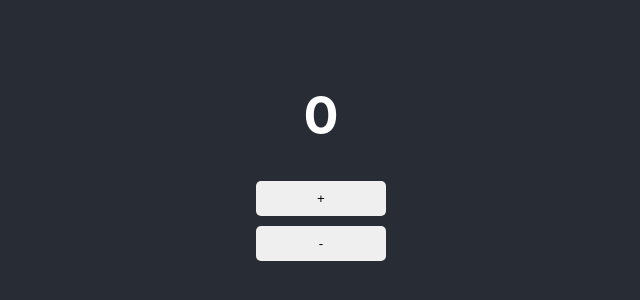
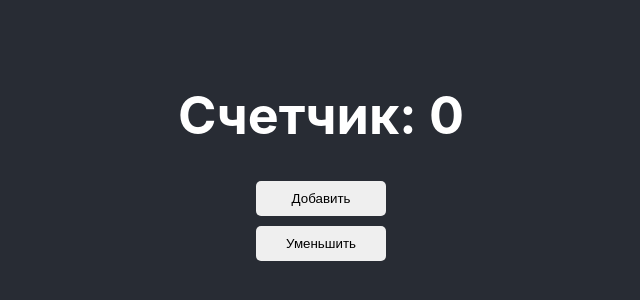
Before and after one commit to Fedosihin/my-react-counter, a React (Create React App) app: page / in a window 1280 px wide. Shown: the part 240-540 px from the top of the page, without its empty margins (319-959 px from the left). Built offline with nearby package versions, Linux system fonts and the light colour scheme.

Commit message:
Added pretty words

```diff
--- a/src/App.js
+++ b/src/App.js
@@ -8,9 +8,9 @@ function App() {
   return (
     <div className="App">
       <header className="App-header">
-        <h1>{state}</h1>
-        <button onClick={()=>setState(state+1)}>+</button>
-        <button onClick={()=>setState(state-1)}>-</button>
+        <h1>Счетчик: {state}</h1>
+        <button onClick={()=>setState(state + 1)}>Добавить</button>
+        <button onClick={()=>setState(state - 1)}>Уменьшить</button>
       </header>
     </div>
   );
```
